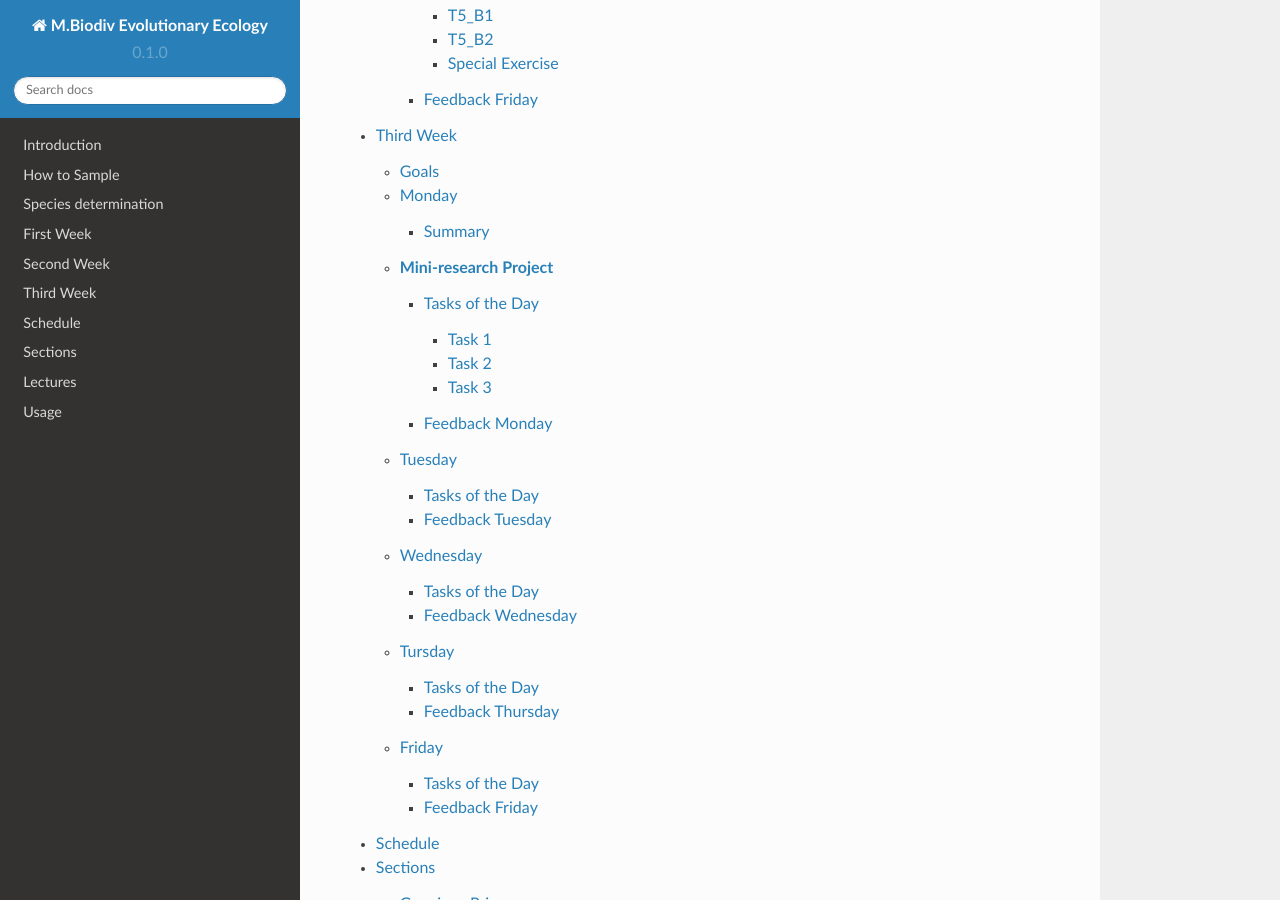
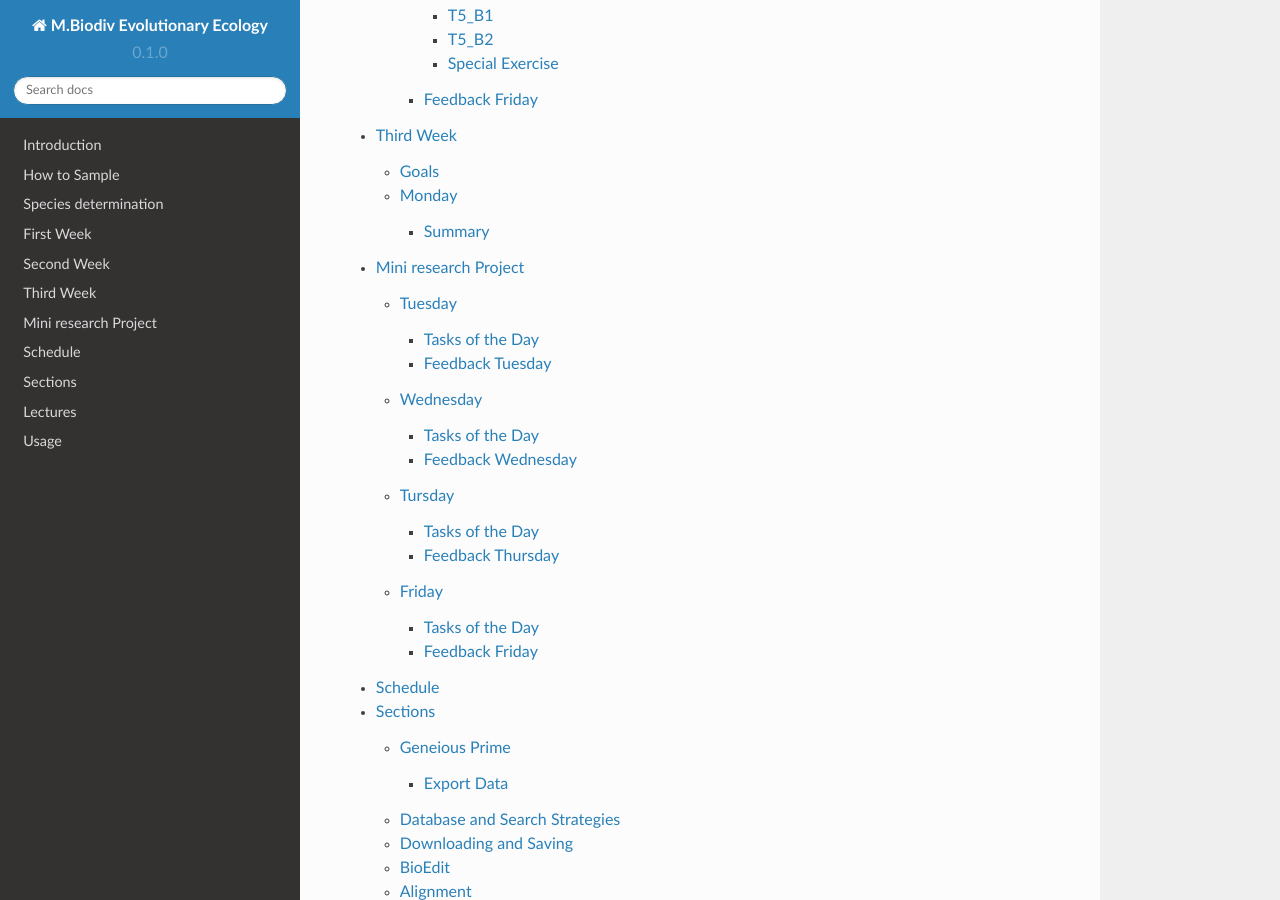
Before and after one commit to bheimbu/evolutionary_ecology, a Sphinx documentation site: the page built from docs/source/index.rst, in a window 1280 px wide and 900 px high, scrolled down 4103 px. Built offline with Sphinx 7.4.7 and the Read the Docs theme 2.0.0, drawn with Linux system fonts in a browser that asks for light colours.

Commit message:
Update third_week.rst

```diff
--- a/docs/source/third_week.rst
+++ b/docs/source/third_week.rst
@@ -30,8 +30,8 @@
 After discussing open questions, you will start to think about your mini-research project.
 
 .. _Mini_research_Project:
-**Mini-research Project**
--------------------------
+Mini research Project
+=====================
 
 .. note::
 
```
